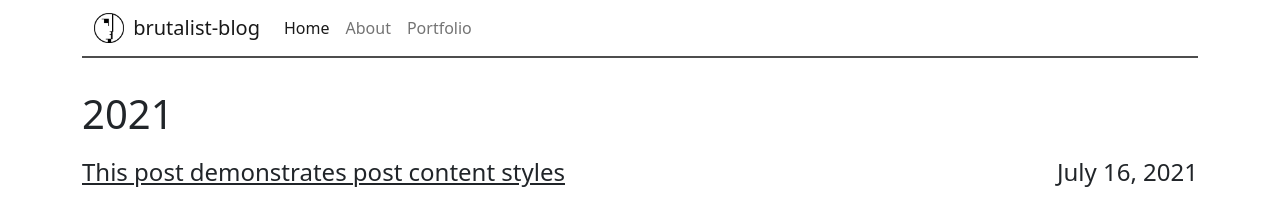
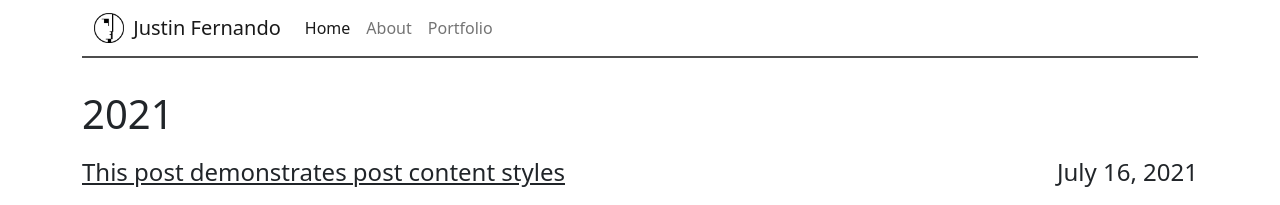
Before and after one commit to jfernando-work/jfernando-work.github.io, a Jekyll site: the page built from index.html, in a window 1280 px wide. Shown: the top 205 px of the page. Built offline with Jekyll 4.4.1, drawn with Linux system fonts in a browser that asks for light colours.

Commit message:
updating yml with details

```diff
--- a/_config.yml
+++ b/_config.yml
@@ -3,10 +3,10 @@
 #
 
 # Name of your site (displayed in the navbar)
-name: brutalist-blog
+name: Justin Fernando
 
 # Your site's title (e.g., Ben's Awesome Site, The GitHub Blog, etc.), used as part of the title tag like Home | Ben's Awesome Site.
-title: brutalist-blog
+title: Justin Fernando
 
 # Link to avatar in the navbar (/assets/images/avatar.png). Leave empty if no logo desired. Two avatars for light and dark mode.
 # Avatar for light mode site
@@ -15,13 +15,13 @@ lightavatar: /assets/images/light_bauhaus_logo.png
 darkavatar: /assets/images/dark_bauhaus_logo.png
 
 # A short description (e.g., A blog dedicated to reviewing cat gifs), used as part of the title tag like Ben's Awesome Site | A blog dedicated to reviewing cat gifs instead of Ben's Awesome Site | Long description about a blog dedicated to reviewing cat gifs that would be used when page.title is not defined.
-tagline: Minimalistic Jekyll theme that automatically supports dark and light modes for blogs
+tagline: data analyst project portfolio
 
 # A longer description used for the description meta tag. Also used as fallback for pages that don't provide their own description, and also as part of the page's title tag if neither page.title nor site.tagline has been defined.
-description: Minimalistic Jekyll theme that automatically supports dark and light modes for blogs
+description: data analyst project portfolio LONGER
 
 # The full URL to your site. Note: site.github.url will be used by default.
-url:
+url: https://jfernando-work.github.io/
 
 # If you're hosting your site at a Project repository on GitHub pages
 # (http://yourusername.github.io/repository-name)
@@ -42,9 +42,9 @@ permalink: /:year/:month/:day/:title/
 
 # Includes an icon in the footer for each username you enter
 footer-links:
-  email: mkie0125@gmail.com
+  email: justinfernando@gmail.com
   facebook:
-  github: andrewhwanpark/brutalist-blog
+  github: https://github.com/jfernando-work
   instagram: andrewhwanpark
   linkedin: andrewhwanpark
   rss: # just type anything here for a working RSS icon
```
